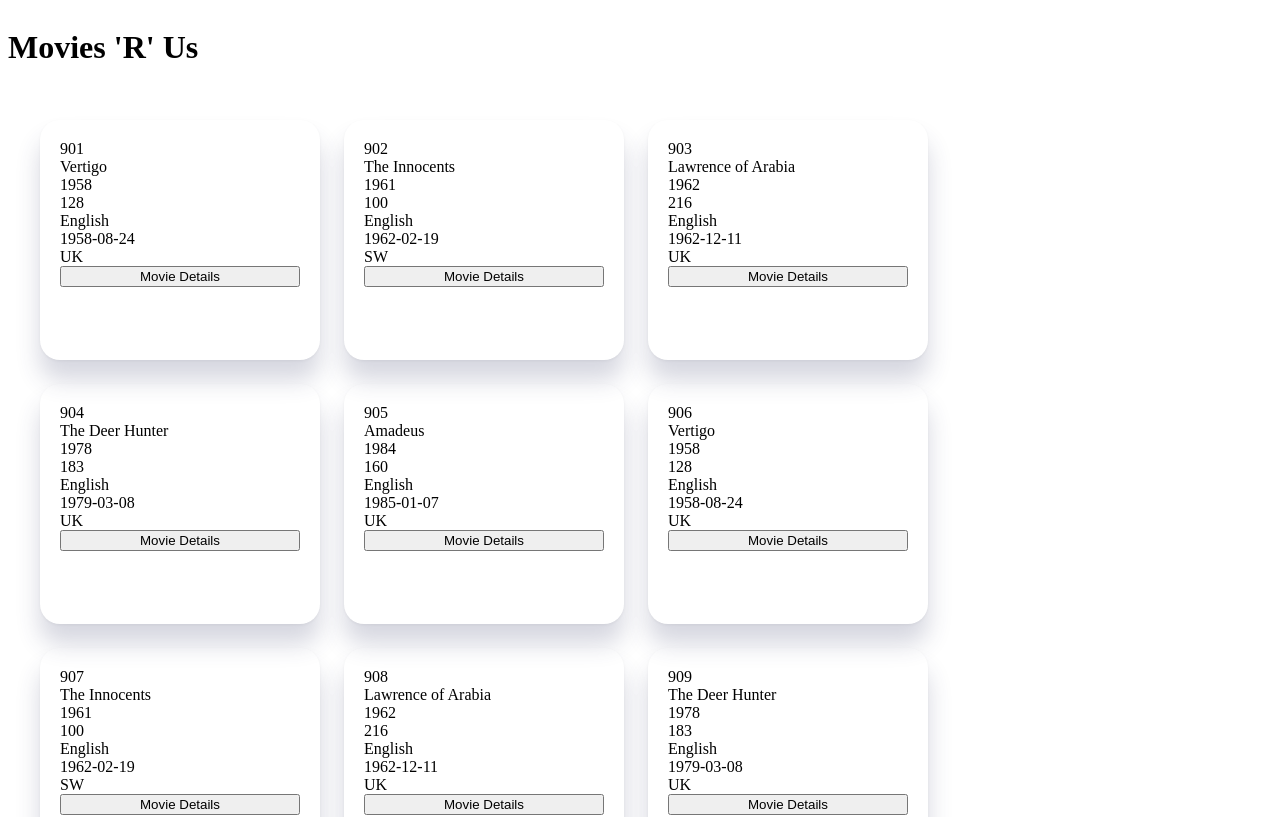
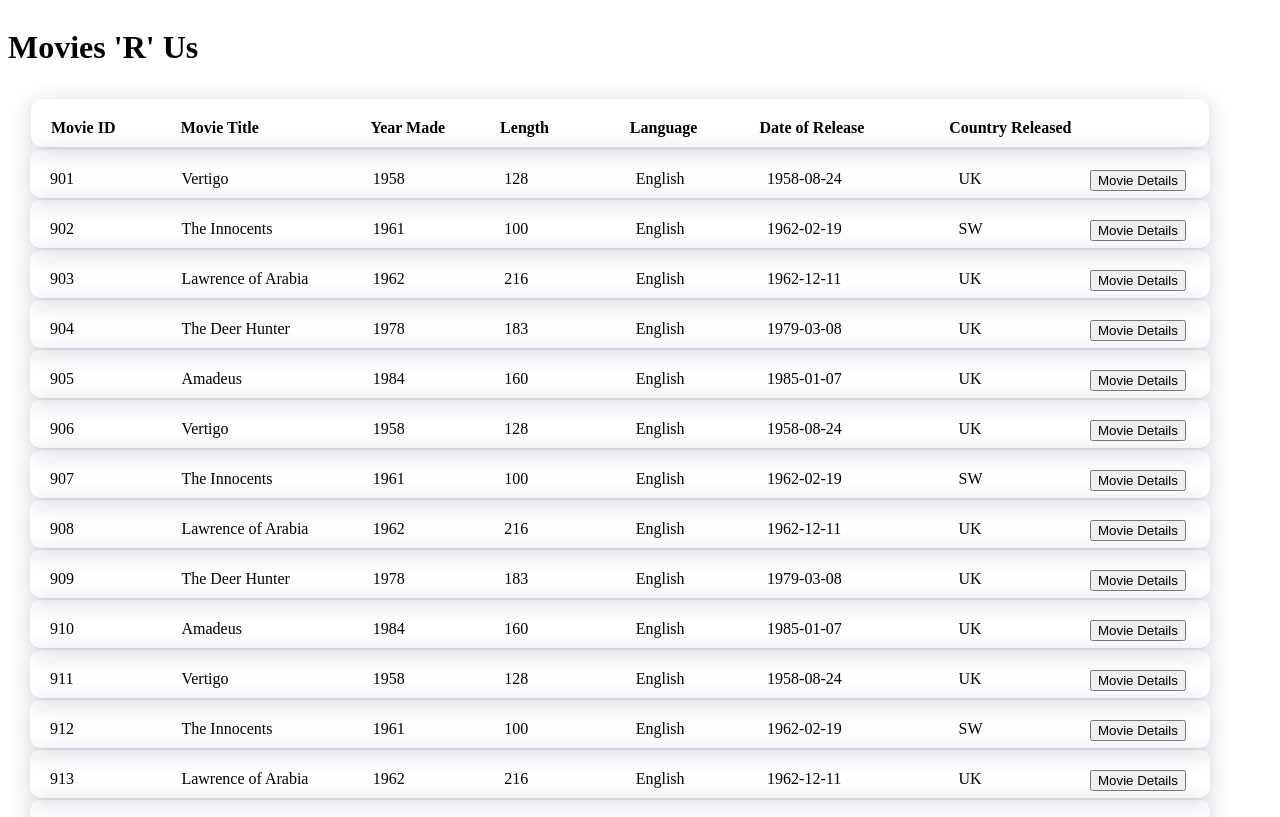
Before and after one commit to 44r0nqtp2t43vr/moviedb-react, a React (Vite) app: page / in a window 1280 px wide. Shown: the top 817 px of the page. Built offline with nearby package versions, Linux system fonts and the light colour scheme.

Commit message:
edited movie menu

```diff
--- a/src/components/App/App.tsx
+++ b/src/components/App/App.tsx
@@ -12,10 +12,9 @@ function App() {
   return (
     <MovieContext.Provider value={movieList}>
       <AppWrapper>
-        <div>
-          <h1>Movies 'R' Us</h1>
-        </div>
+        <h1>Movies 'R' Us</h1>
         <MovieMenu></MovieMenu>
+
       </AppWrapper>
     </MovieContext.Provider>
   )
--- a/src/components/MovieCard/MovieCard.styled.tsx
+++ b/src/components/MovieCard/MovieCard.styled.tsx
@@ -2,12 +2,28 @@ import styled from "styled-components";
 
 export const Wrapper = styled.div`
     display: flex;
-    flex-direction: column;
+    flex-direction: row;
     flex-wrap: wrap;
-    width: 240px;
-    height: 200px;
-    border-radius: 20px;
-    padding: 20px 20px 20px 20px;
-    margin: 12px 12px 12px 12px;
-    box-shadow: 0 20px 24px rgba(52, 53, 99, 0.2), 0 1px 3px rgba(0, 0, 0, 0.05);
+    justify-content: space-between;
+    width: 100%;
+    height: 8px;
+    border-radius: 10px;
+    padding: 20px;
+    margin: 0px 12px 0px 12px;
+    box-shadow: 0 4px 24px rgba(52, 53, 99, 0.2), 0 1px 3px rgba(0, 0, 0, 0.05);
 `;
+
+export const TextWrapper = styled.div`
+    display: flex;
+    width: 90px;
+`;
+
+export const TextWrapperMid = styled.div`
+    display: flex;
+    width: 100px;
+`;
+
+export const TextWrapperBig = styled.div`
+    display: flex;
+    width: 150px;
+`;
--- a/src/components/MovieCard/MovieCard.tsx
+++ b/src/components/MovieCard/MovieCard.tsx
@@ -1,17 +1,17 @@
 import { Movie } from "../../models";
-import { Wrapper } from "./MovieCard.styled";
+import { TextWrapper, TextWrapperBig, TextWrapperMid, Wrapper } from "./MovieCard.styled";
 
 export const MovieCard = (movie: Movie) => {
     return (
         <Wrapper>
-            <span>{movie.mov_id}</span>
-            <span>{movie.mov_title}</span>
-            <span>{movie.mov_year}</span>
-            <span>{movie.mov_time}</span>
-            <span>{movie.mov_lang}</span>
-            <span>{movie.mov_dt_rel}</span>
-            <span>{movie.mov_rel_country}</span>
-            <button>Movie Details</button>
+            <TextWrapper>{movie.mov_id}</TextWrapper>
+            <TextWrapperBig>{movie.mov_title}</TextWrapperBig>
+            <TextWrapper>{movie.mov_year}</TextWrapper>
+            <TextWrapper>{movie.mov_time}</TextWrapper>
+            <TextWrapper>{movie.mov_lang}</TextWrapper>
+            <TextWrapperBig>{movie.mov_dt_rel}</TextWrapperBig>
+            <TextWrapper>{movie.mov_rel_country}</TextWrapper>
+            <TextWrapperMid><button>Movie Details</button></TextWrapperMid>
         </Wrapper>
     );
 }
--- a/src/components/MovieMenu/MovieMenu.styled.tsx
+++ b/src/components/MovieMenu/MovieMenu.styled.tsx
@@ -2,6 +2,40 @@ import styled from "styled-components";
 
 export const Wrapper = styled.div`
     display: flex;
+    flex-direction: column;
+    padding: 8px 0 0 8px;
+`;
+
+
+export const TitleWrapper = styled.div`
+    display: flex;
+    flex-direction: row;
     flex-wrap: wrap;
-    padding: 20px 0 0 20px;
+    justify-content: space-between;
+    width: 100%;
+    height: 8px;
+    border-radius: 10px;
+    padding: 20px;
+    margin: 0px 12px 0px 12px;
+    box-shadow: 0 4px 24px rgba(52, 53, 99, 0.2), 0 1px 3px rgba(0, 0, 0, 0.05);
 `;
+
+export const TextWrapper = styled.div`
+    display: flex;
+    width: 90px;
+`;
+
+export const TextWrapperSmall = styled.div`
+    display: flex;
+    width: 50px;
+`;
+
+export const TextWrapperMid = styled.div`
+    display: flex;
+    width: 100px;
+`;
+
+export const TextWrapperBig = styled.div`
+    display: flex;
+    width: 150px;
+`;
--- a/src/components/MovieMenu/MovieMenu.tsx
+++ b/src/components/MovieMenu/MovieMenu.tsx
@@ -1,7 +1,7 @@
 import { useContext } from "react";
 import { MovieContext } from "../../contexts/MovieContext";
 import { MovieCard } from "../MovieCard";
-import { Wrapper } from "./MovieMenu.styled";
+import { Wrapper, TitleWrapper, TextWrapper, TextWrapperBig, TextWrapperMid, TextWrapperSmall } from "./MovieMenu.styled";
 
 export const MovieMenu = () => {
     const movieList = useContext(MovieContext);
@@ -9,9 +9,27 @@ export const MovieMenu = () => {
     return (
         <>
             <Wrapper>
-                {movieList.length > 0 && movieList.map((data, index) => (
-                    <MovieCard key={index} {...data} />
-                ))}
+                <table>
+                    <tr>
+                        <th>
+                            <TitleWrapper>
+                                <TextWrapper>Movie ID</TextWrapper>
+                                <TextWrapperBig>Movie Title</TextWrapperBig>
+                                <TextWrapper>Year Made</TextWrapper>
+                                <TextWrapper>Length</TextWrapper>
+                                <TextWrapper>Language</TextWrapper>
+                                <TextWrapperBig>Date of Release</TextWrapperBig>
+                                <TextWrapperBig>Country Released</TextWrapperBig>
+                                <TextWrapperSmall></TextWrapperSmall>
+                            </TitleWrapper>
+                        </th>
+                    </tr>
+                    {movieList.length > 0 && movieList.map((data, index) => (
+                        <tr>
+                            <MovieCard key={index} {...data} />
+                        </tr>
+                    ))}
+                </table>
             </Wrapper>
         </>
     );
```
